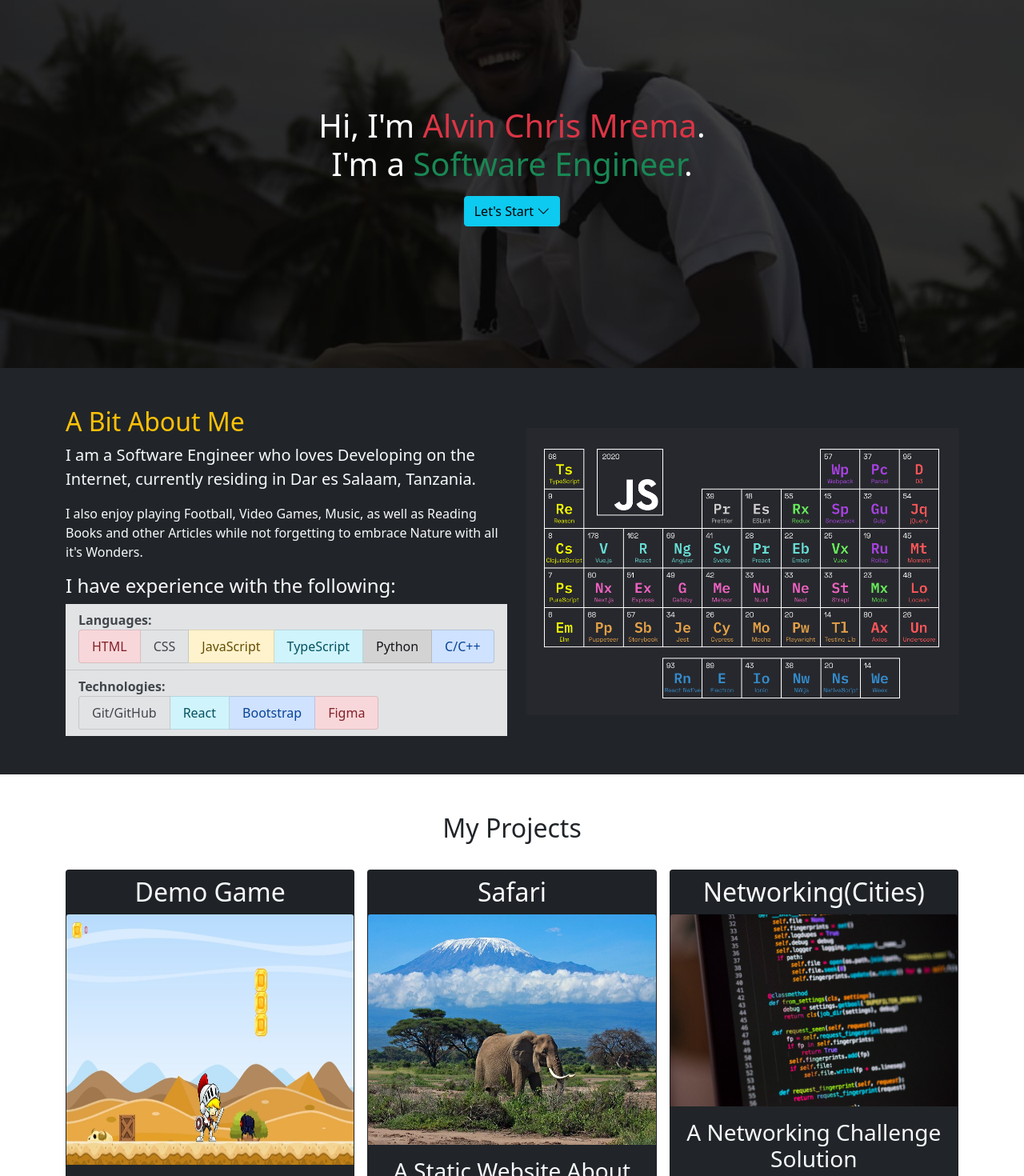
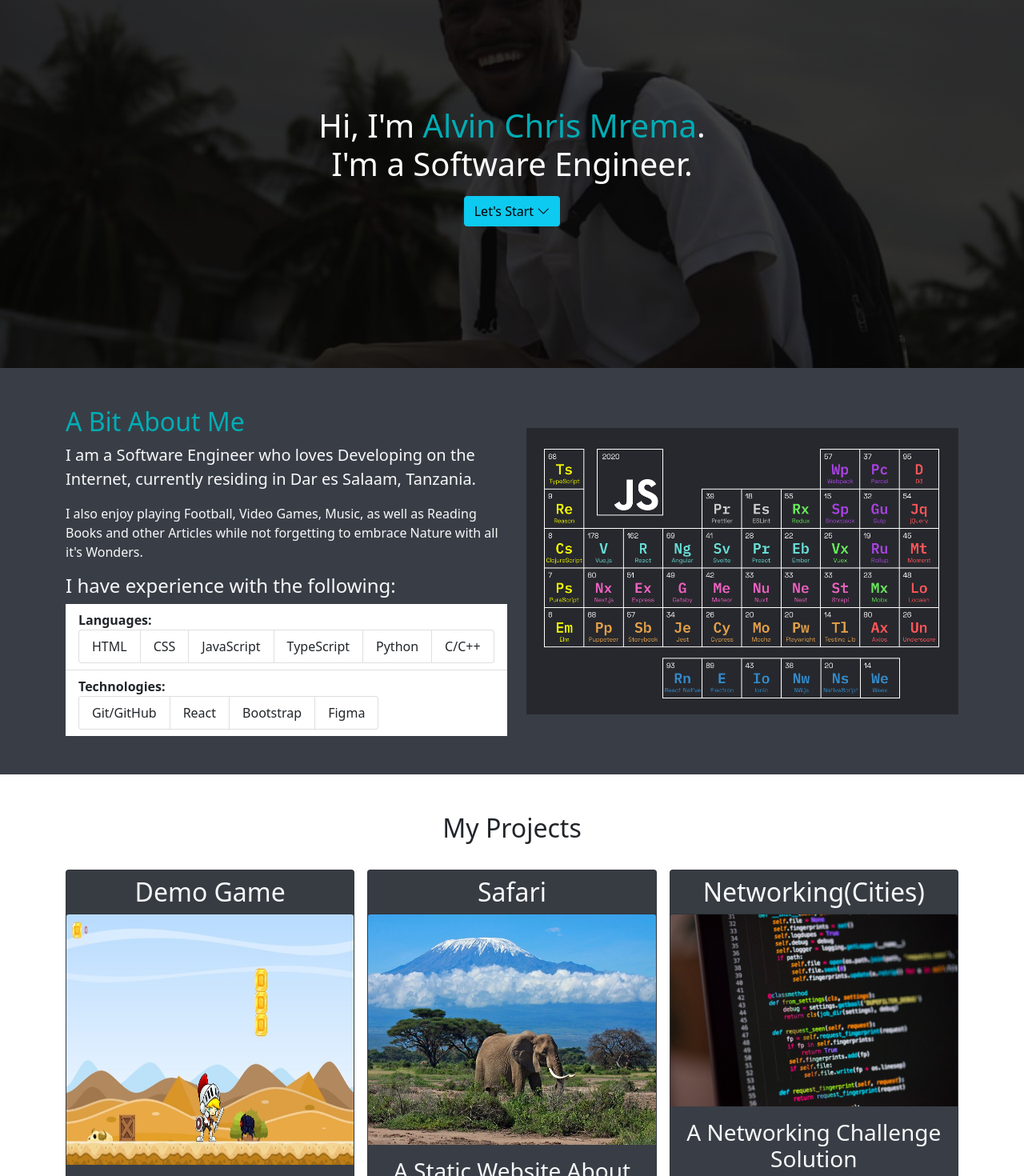
Before and after one commit to AlvinMrema/portfolio, a React (Create React App) app: page / in a window 1280 px wide. Shown: the part 160-1630 px from the top of the page at 80% size. Built offline with nearby package versions, Linux system fonts and the light colour scheme.

Commit message:
Improved The Color Theme

```diff
--- a/src/components/About.js
+++ b/src/components/About.js
@@ -2,11 +2,11 @@ import image from "../img/Firefox_wallpaper.png";
 
 const About = () => {
   return (
-    <section id="about" className="p-5 bg-dark text-light">
+    <section id="about" className="p-5 dark-bg-color text-light">
       <div className="container">
         <div className="row justify-content-between align-items-center">
           <div className="col-md mb-sm-0 mb-3">
-            <h2 className="text-warning">A Bit About Me</h2>
+            <h2 className="support-text-color">A Bit About Me</h2>
             <p className="lead">
               I am a Software Engineer who loves Developing on the Internet,
               currently residing in Dar es Salaam, Tanzania.
@@ -22,38 +22,24 @@ const About = () => {
               <p className="h4">I have experience with the following:</p>
 
               <ul className="list-group list-group-flush">
-                <li className="list-group-item list-group-item-secondary">
+                <li className="list-group-item">
                   <span className="fw-bold">Languages:</span>
                   <ul className="list-group list-group-horizontal-sm">
-                    <li className="list-group-item list-group-item-danger">HTML</li>
-                    <li className="list-group-item list-group-item-secondary">
-                      CSS
-                    </li>
-                    <li className="list-group-item list-group-item-warning">
-                      JavaScript
-                    </li>
-                    <li className="list-group-item list-group-item-info">
-                      TypeScript
-                    </li>
-                    <li className="list-group-item list-group-item-dark">Python</li>
-                    <li className="list-group-item list-group-item-primary">
-                      C/C++
-                    </li>
+                    <li className="list-group-item">HTML</li>
+                    <li className="list-group-item">CSS</li>
+                    <li className="list-group-item">JavaScript</li>
+                    <li className="list-group-item">TypeScript</li>
+                    <li className="list-group-item">Python</li>
+                    <li className="list-group-item">C/C++</li>
                   </ul>
                 </li>
-                <li className="list-group-item list-group-item-secondary">
+                <li className="list-group-item">
                   <span className="fw-bold">Technologies:</span>
                   <ul className="list-group list-group-horizontal-sm">
-                    <li className="list-group-item list-group-item-secondary">
-                      Git/GitHub
-                    </li>
-                    <li className="list-group-item list-group-item-info">React</li>
-                    <li className="list-group-item list-group-item-primary">
-                      Bootstrap
-                    </li>
-                    <li className="list-group-item list-group-item-danger">
-                      Figma
-                    </li>
+                    <li className="list-group-item">Git/GitHub</li>
+                    <li className="list-group-item">React</li>
+                    <li className="list-group-item">Bootstrap</li>
+                    <li className="list-group-item">Figma</li>
                   </ul>
                 </li>
               </ul>
--- a/src/components/Header.js
+++ b/src/components/Header.js
@@ -5,9 +5,9 @@ const Header = () => {
                 <div className="row justify-content-between align-items-center header-height">
                     <div>
                         <h1 className="mb-3 text-white">
-                            Hi, I'm <span className="text-danger">Alvin Chris Mrema</span>.
+                            Hi, I'm <span className="support-text-color">Alvin Chris Mrema</span>.
                             <br />
-                            I'm a <span className="text-success">Software Engineer</span>.
+                            I'm a Software Engineer.
                         </h1>
                         <a href="#about" className="btn btn-info">
                             Let's Start <i className="bi bi-chevron-down"></i>
--- a/src/components/NavBar.js
+++ b/src/components/NavBar.js
@@ -1,6 +1,6 @@
 const NavBar = () => {
     return (
-        <nav className="navbar navbar-expand-lg bg-dark navbar-dark py-3 fixed-top">
+        <nav className="navbar navbar-expand-lg dark-bg-color navbar-dark py-3 fixed-top">
             <div className="container">
                 <a href="#top" className="navbar-brand">
                     Alvin Chris Mrema
--- a/src/components/Projects.js
+++ b/src/components/Projects.js
@@ -10,7 +10,7 @@ const Projects = () => {
 
         <div className="row text-sm-center g-3 my-3">
           <div className="col-md">
-            <div className="card h-100 bg-dark text-light">
+            <div className="card h-100 dark-bg-color text-light">
               <div className="card-header h2 text-center">Demo Game</div>
               <img src={game} class="card-img-top h-50" alt="Python"></img>
               <div className="card-body">
@@ -33,7 +33,7 @@ const Projects = () => {
           </div>
 
           <div className="col-md">
-            <div className="card h-100 bg-dark text-light">
+            <div className="card h-100 dark-bg-color text-light">
               <div className="card-header h2 text-center">Safari</div>
               <img src={safariPhoto} class="card-img-top h-50" alt="Python"></img>
               <div className="card-body">
@@ -59,7 +59,7 @@ const Projects = () => {
           </div>
 
           <div className="col-md">
-            <div className="card h-100 bg-dark text-light">
+            <div className="card h-100 dark-bg-color text-light">
               <div className="card-header h2 text-center">
                 Networking(Cities)
               </div>
@@ -88,7 +88,7 @@ const Projects = () => {
 
         <div className="row text-sm-center">
           <div className="col-md-4 offset-md-4">
-            <div className="card h-100 bg-dark text-light">
+            <div className="card h-100 dark-bg-color text-light">
               <div className="card-header h2 text-center">
                 Virus Cleanup Tool
               </div>
--- a/src/index.css
+++ b/src/index.css
@@ -2,7 +2,25 @@ body::before {
   display: block;
   content: '';
   height: 60px;
+
+  background-color: #222831;
+  color: #eeeeee;
 }
+
+
+/* Color Palette */
+.dark-bg-color {
+  background-color: #393e46;
+}
+
+.secondary-bg-color {
+  background-color: #444444;
+}
+
+.support-text-color {
+  color: #00adb5;
+}
+
 
 /* Just a thought but decided not to use it */
 #top {
```
